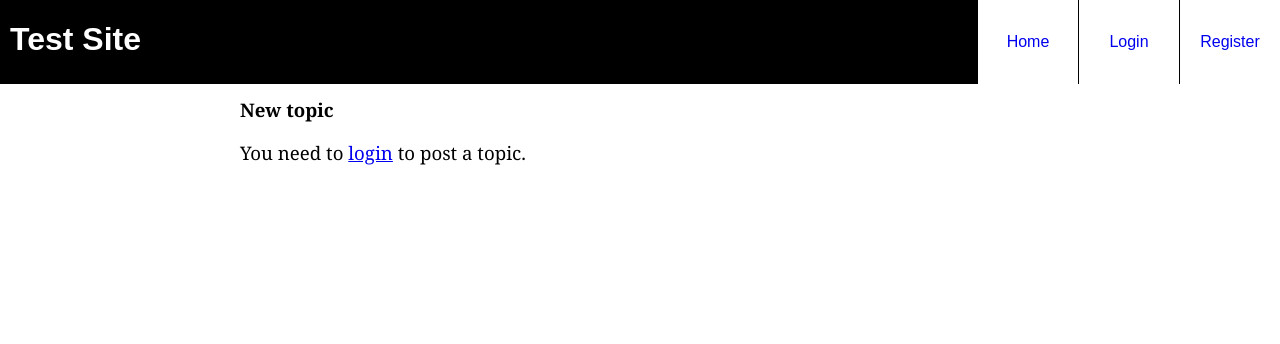
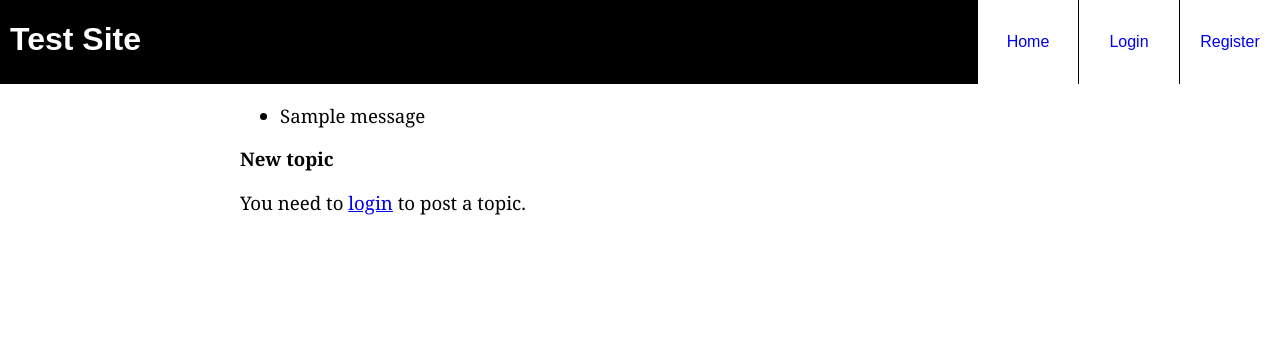
Before and after one commit to tdryer/flask-forum, a Flask app: page /topic/new in a window 1280 px wide. Shown: the top 344 px of the page. Run offline with Flask 2, Linux system fonts and the light colour scheme; one stand-in notice (Sample message) is shown.

Commit message:
Add simple message flashing support to the template.

```diff
--- a/templates/template.html
+++ b/templates/template.html
@@ -24,6 +24,11 @@ Logged in as {{ g.username }}.
 </ul>
 </div>
 <div id="main">
+{% with messages = get_flashed_messages() %}{% if messages %}
+<ul class=flashes>
+{% for message in messages %}<li>{{ message }}</li>{% endfor %}
+</ul>
+{% endif %}{% endwith %}
 {% block content %}
 <h1>{{ page_name }}</h1>
 {{ page_body }}
```
